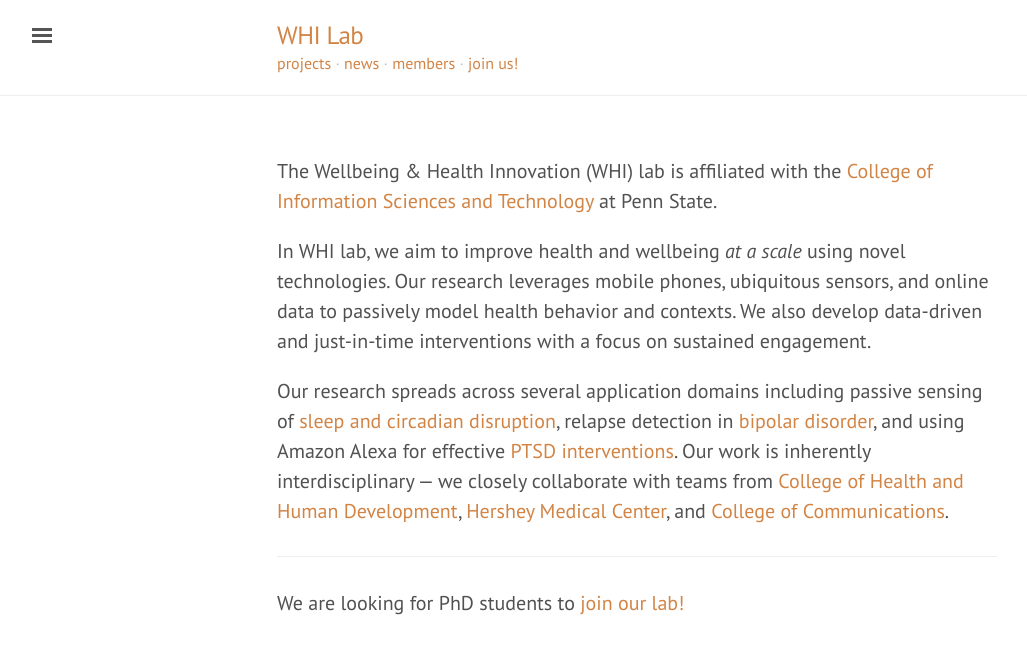
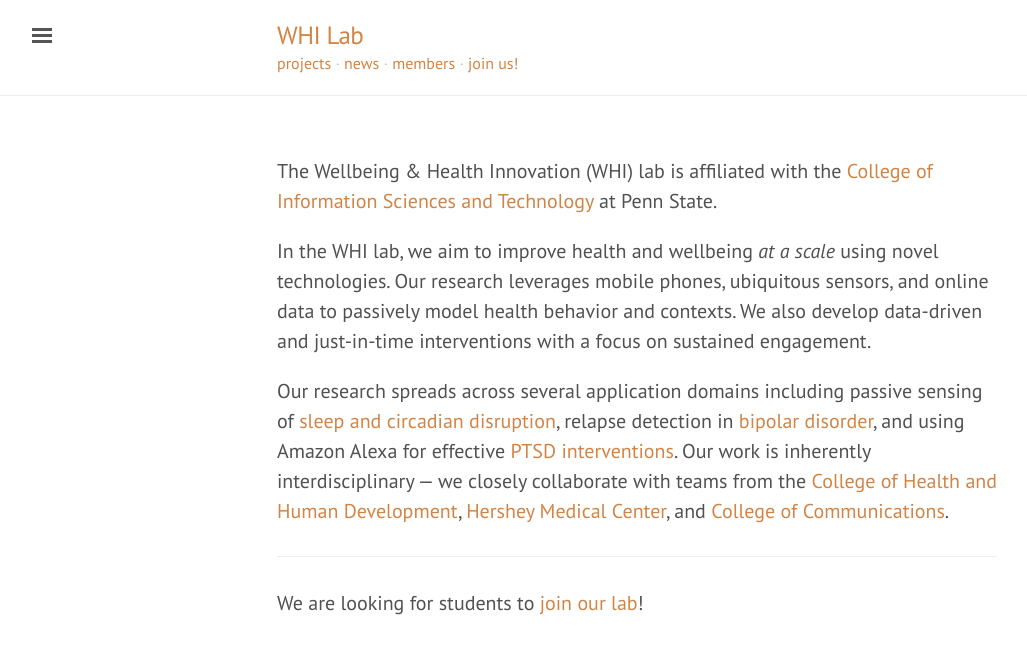
Before and after one commit to whi-lab/whi-lab.github.io, a Jekyll site: the page built from index.markdown, in a window 1280 px wide. Shown: the top 654 px of the page, without its empty margins (3-1030 px from the left). Built offline with Jekyll 4.4.1, drawn with Linux system fonts in a browser that asks for light colours; nearby versions of some CDN libraries; some web fonts are replaced.

Commit message:
Updates the landing page

```diff
--- a/index.markdown
+++ b/index.markdown
@@ -4,29 +4,28 @@
 ---
 
 The Wellbeing & Health Innovation (WHI) lab is affiliated with the
-[College of Information Sciences and Technology][ist-link] at Penn State.
+[College of Information Sciences and Technology][ist-link] at Penn
+State.
 
-In WHI lab, we aim to improve health and wellbeing _at a scale_ using novel
-technologies. Our research leverages mobile phones, ubiquitous sensors, and
-online data to passively model health behavior and contexts.
-We also develop data-driven and just-in-time interventions with a
-focus on sustained engagement.
+In the WHI lab, we aim to improve health and wellbeing _at a scale_
+using novel technologies. Our research leverages mobile phones,
+ubiquitous sensors, and online data to passively model health
+behavior and contexts.  We also develop data-driven and just-in-time
+interventions with a focus on sustained engagement.
 
 Our research spreads across several application domains including
-passive sensing of [sleep and circadian disruption][sleep],
-relapse detection in [bipolar disorder][bd-prediction], and
-using Amazon Alexa for effective [PTSD interventions][alexa-ptsd]. Our work is
+passive sensing of [sleep and circadian disruption][sleep], relapse
+detection in [bipolar disorder][bd-prediction], and using Amazon
+Alexa for effective [PTSD interventions][alexa-ptsd]. Our work is
 inherently interdisciplinary — we closely collaborate with teams
-from [College of Health and Human Development][hhd],
-[Hershey Medical Center][hershey-psychiatry], and
-[College of Communications][comm].
+from the [College of Health and Human Development][hhd], [Hershey
+Medical Center][hershey-psychiatry], and [College of Communications][comm].
 
 ---
-We are looking for PhD students to [join our lab!](./prospective-students.html)
+We are looking for students to [join our lab](./prospective-students.html)!
 
 [ist-link]: https://ist.psu.edu/
 [clockwise-project]: projects/clockwise.html
-[eureka-project]: projects/eureka.html
 [sleep]: projects/cr-distruption-phone-sensing.html
 [bd-prediction]: projects/bd-prediction.html
 [alexa-ptsd]: projects/alexa-ptsd.html
```
